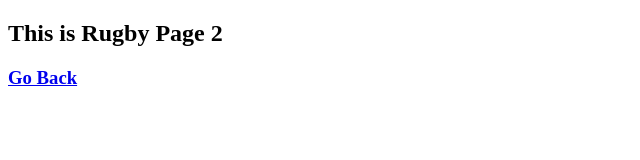
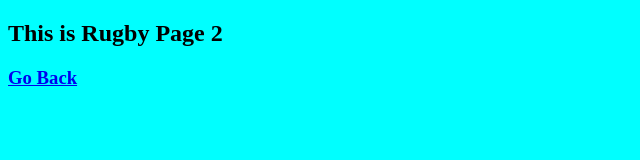
Before and after one commit to Africantanman/Terry-First-Webpage, a plain HTML site: page T-Dog Page 2.html in a window 1280 px wide. Shown: the whole page, without its empty margins (0-640 px from the left). Drawn offline with Linux system fonts and the light colour scheme.

Commit message:
Update T-Dog Page 2.html

```diff
--- a/T-Dog Page 2.html
+++ b/T-Dog Page 2.html
@@ -1,5 +1,6 @@
 <!DOCTYPE html>
 <html>
+<body style="background-color:aqua;">
 <head>
 
 	<title>T-Dog Page 2</title>
```
